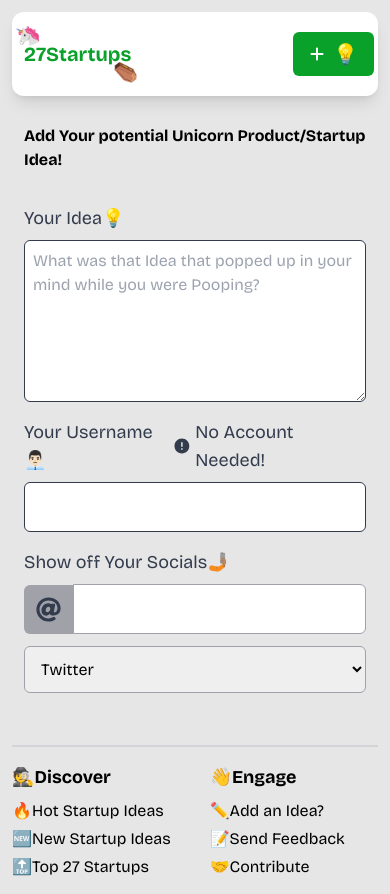
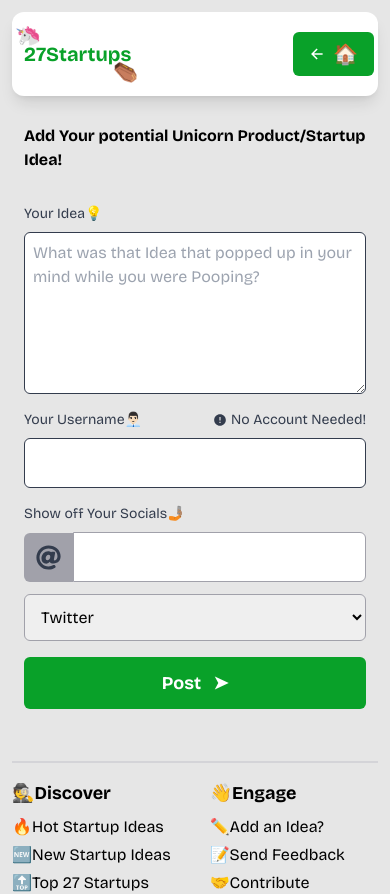
Before and after one commit to nilaachandra/27-Startups, a React (Vite) app: page /add-an-idea in a window 390 px wide. Shown: the top 894 px of the page. Built offline with nearby package versions, Linux system fonts and the light colour scheme.

Commit message:
minor changes

```diff
--- a/src/Components/Header.jsx
+++ b/src/Components/Header.jsx
@@ -2,17 +2,24 @@ import React from 'react'
 import Button from './Button'
 import { FaPlus } from "react-icons/fa6";
 import Logo from './Logo';
-import { Link } from 'react-router-dom';
+import { Link, useLocation } from 'react-router-dom';
+import { IoArrowBackSharp } from "react-icons/io5";
 const Header = () => {
+  const location = useLocation()
   return (
     <header className='lg:w-1/2 sm:w-full w-full mb-4 mx-auto shadow-lg bg-white lg:p-2 p-1 rounded-xl'>
         <nav className='flex justify-between items-center w-full'>
             <Logo/>
-            <Button className='gap-2 group'>
+            {location.pathname === '/' ? <Button className='gap-2 group'>
               <Link to='/add-an-idea' className='flex items-center gap-2'>
               <FaPlus/><span className='lg:group-hover:scale-[1.7] lg:group-hover:rotate-[24deg] text-xl transition-all duration-200'>💡</span>
               </Link>
             </Button>
+            :
+            <Link to='/'>
+                <Button className='flex items-center gap-2 group'><IoArrowBackSharp/><span className='lg:group-hover:scale-[1.5] text-xl transition-all duration-200'>🏠</span></Button>
+                </Link>}
+
         </nav>
     </header>
   )
--- a/src/Components/Hero.jsx
+++ b/src/Components/Hero.jsx
@@ -1,5 +1,7 @@
 import React from "react";
 import { Link } from "react-router-dom";
+
+
 
 const Hero = () => {
   return (
--- a/src/Pages/AddPosts.jsx
+++ b/src/Pages/AddPosts.jsx
@@ -1,11 +1,11 @@
 import React from "react";
 import { RiErrorWarningFill } from "react-icons/ri";
 import { FaAt } from "react-icons/fa";
-import { FaFacebookSquare } from "react-icons/fa";
 import { FaSquareXTwitter } from "react-icons/fa6";
 import { FaInstagramSquare } from "react-icons/fa";
 import { FaSquareGithub } from "react-icons/fa6";
-
+import Button from '../Components/Button'
+import { Link } from "react-router-dom";
 const AddPosts = () => {
   return (
     <div className="w-full mb-4 lg:p-2 p-1 headfont-regular flex flex-col gap-4">
@@ -13,7 +13,7 @@ const AddPosts = () => {
         Add Your potential Unicorn Product/Startup Idea!
       </h1>
       <label htmlFor="" className="flex flex-col gap-2">
-        <span className="text-lg text-light-text">Your Idea💡</span>
+        <span className="lg:text-lg text-sm text-light-text">Your Idea💡</span>
         <textarea
           name=""
           id=""
@@ -24,8 +24,8 @@ const AddPosts = () => {
       </label>
       <label htmlFor="" className="flex flex-col gap-2">
         <div className="flex justify-between items-center">
-          <span className="text-lg text-light-text">Your Username👨🏻‍💼</span>
-          <span className="text-lg text-light-text flex items-center gap-1">
+          <span className="lg:text-lg text-sm text-light-text">Your Username👨🏻‍💼</span>
+          <span className="lg:text-lg text-sm text-light-text flex items-center gap-1">
             <RiErrorWarningFill />
             No Account Needed!
           </span>
@@ -39,7 +39,7 @@ const AddPosts = () => {
       </label>
 
       <label htmlFor="" className="flex flex-col w-full gap-2">
-        <span className="text-lg text-light-text">
+        <span className="lg:text-lg text-sm text-light-text">
           {" "}
           Show off Your Socials🤳🏽
         </span>
@@ -71,6 +71,7 @@ const AddPosts = () => {
           </select>
         </div>
       </label>
+      <Button className='group py-3 flex gap-3 items-center text-lg'><span>Post</span><span className="inline-block group-hover:scale-150 transition-all duration-200">➤</span></Button>
     </div>
   );
 };
```
